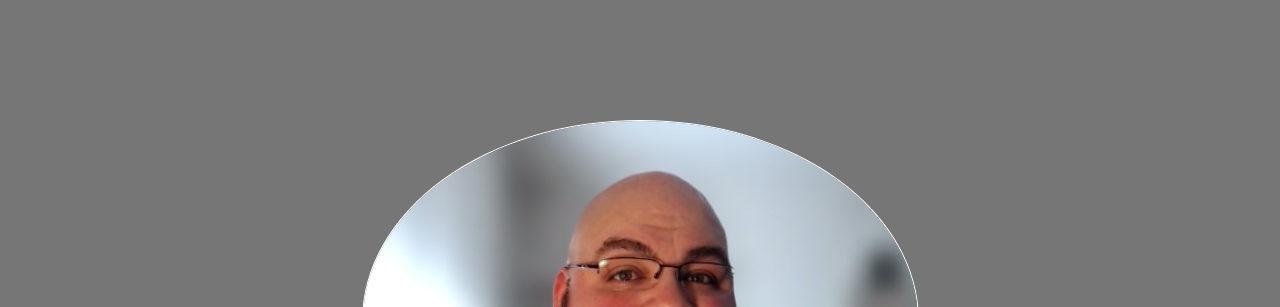
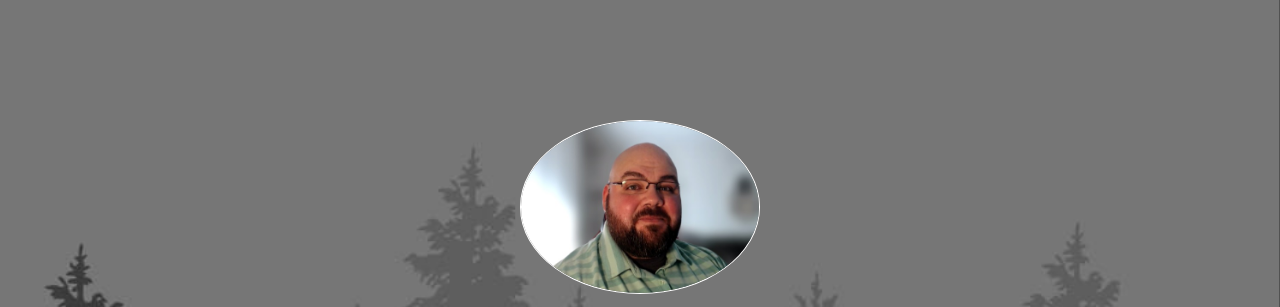
Before and after one commit to e-fricke/e-fricke.github.io, a plain HTML site: page index.html in a window 1280 px wide. Shown: the top 307 px of the page. Drawn offline with Linux system fonts and the light colour scheme.

Commit message:
image fix

```diff
--- a/index.html
+++ b/index.html
@@ -40,7 +40,7 @@
 				<div class="row">
 					<div class="col-md-2"></div>
 					<div class="col-md-8 wow fadeIn" data-wow-delay="0.9s">
-						<img src="./images/ericPortrait.jpg" id="portrait">
+						<img src="./images/ericPortrait.jpg" id="portrait" width="240px" height="auto">
 						<h2 class="rotate">DESIGNER &AMP; DEVELOPER, UI &AMP; UX SPECIALIST, BACK-END DEVELOPER, SWISS ARMY KNIFE</h2>
 						<p>I'm Eric. I'm a full stack developer based in Omaha, NE. Prior to getting into software I worked in manufacturing and logistics; I also spent some time in the U.S. Air Force. I'm currently enjoying freelancing mostly for local businesses.</p>
 						<a href="#work" class="btn btn-default smoothScroll wow fadeInUp" data-wow-delay="1s">Get started</a>
```
